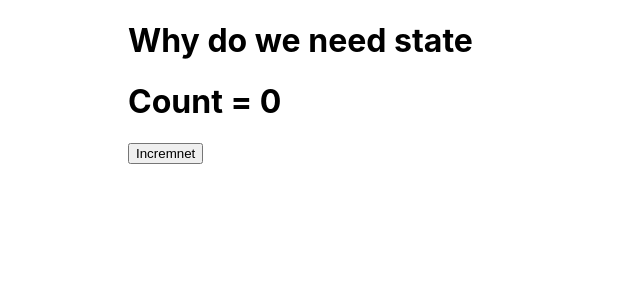
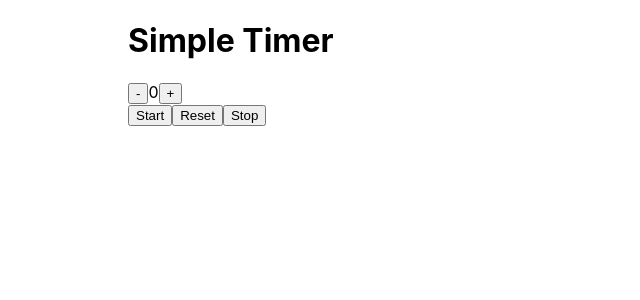
Before and after one commit to ariful4900/core-react, a React app: page / in a window 1280 px wide. Shown: the top 300 px of the page, without its empty margins (0-640 px from the left). Built offline with nearby package versions, Linux system fonts and the light colour scheme.

Commit message:
working successfully simple timer fuction

```diff
--- a/src/components/App.jsx
+++ b/src/components/App.jsx
@@ -6,29 +6,60 @@ class App extends Component {
 
     state = {
         count: 0,
-        lotOfproperties: {}
+
+    }
+    intervalId = null
+    incrementCount = () => {
+        this.setState({ count: this.state.count + 1 })
+    }
+    dicrementCount = () => {
+
+        if (this.state.count > 0) {
+            this.setState({ count: this.state.count - 1 })
+        }
+
+    }
+    startTimer = () => {
+        if (this.state.count > 0 && !this.intervalId) {
+            this.intervalId = setInterval(() => {
+                this.setState({ count: this.state.count - 1 }, () => {
+                    if (this.state.count === 0) {
+                        alert('Timer Finished')
+                        clearInterval(this.intervalId)
+                        this.intervalId =null
+                    }
+                })
+            }, 1000)
+        }
+    }
+
+    stopTimer = ()=>{
+        if(this.intervalId){
+            clearInterval(this.intervalId)
+            this.intervalId = null
+        }
+    }
+
+    resetTimer = ()=>{
+        this.setState({count: 0});
+        clearInterval(this.intervalId)
+        this.intervalId = null
     }
 
     render() {
         return (
             <div className="App" >
-                <h1>Why do we need state</h1>
-                <h1>Count = {this.state.count}</h1>
-                <button
-                    onClick={()=>{
-                        this.setState(
-                            prev => {
-                                return {
-                                    count: prev.count + 1
-                                }
-                            },()=>{
-                                console.log('clicked', this.state.count);
-                            }
-                        )
-                    }}
-                >
-                    Incremnet
-                </button>
+                <h1 className="heading">Simple Timer</h1>
+                <div className="container">
+                    <button onClick={this.dicrementCount}>-</button>
+                    <span>{this.state.count}</span>
+                    <button onClick={this.incrementCount}>+</button>
+                </div>
+                <div className="container">
+                    <button onClick={this.startTimer}>Start</button>
+                    <button onClick={this.resetTimer}>Reset</button>
+                    <button onClick={this.stopTimer}>Stop</button>
+                </div>
             </div >
         )
     }
```
